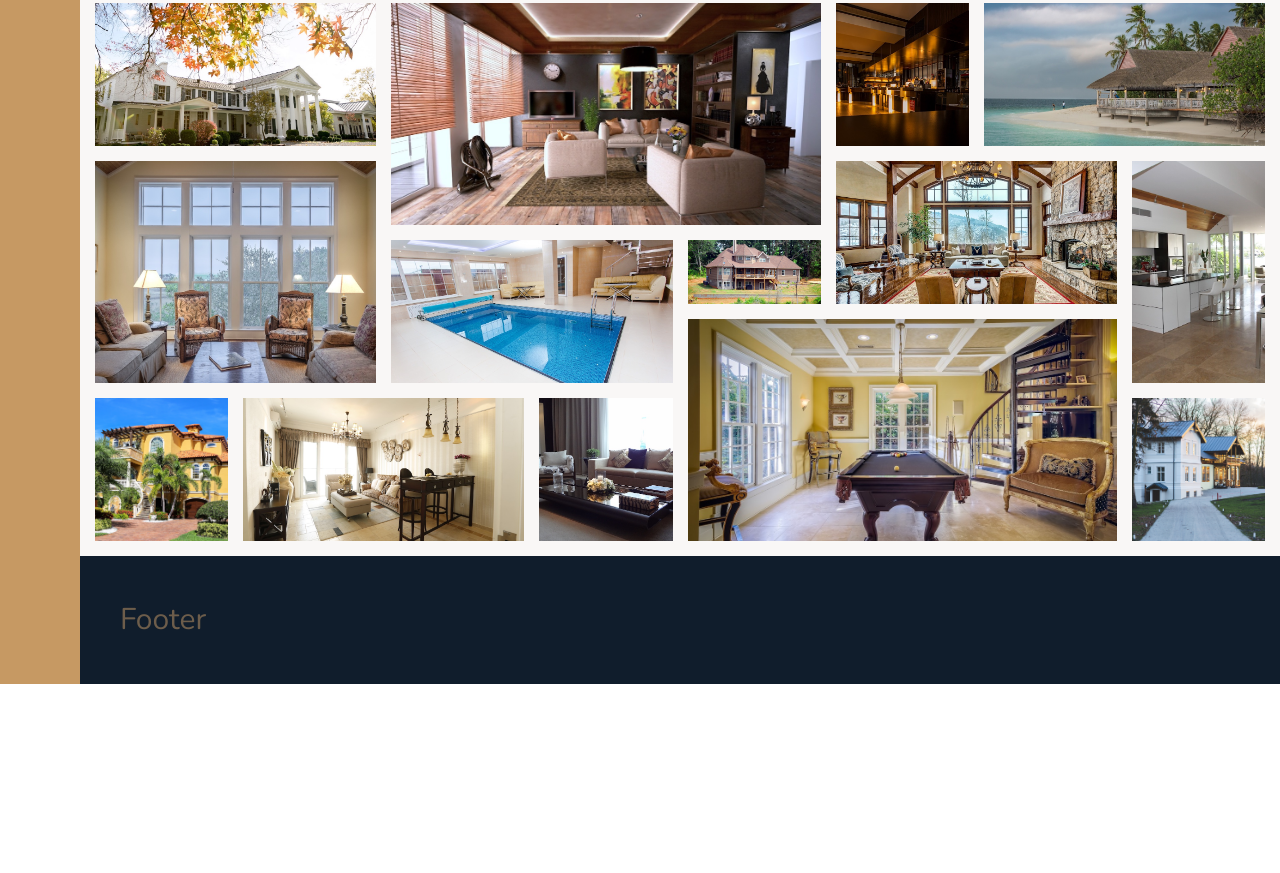
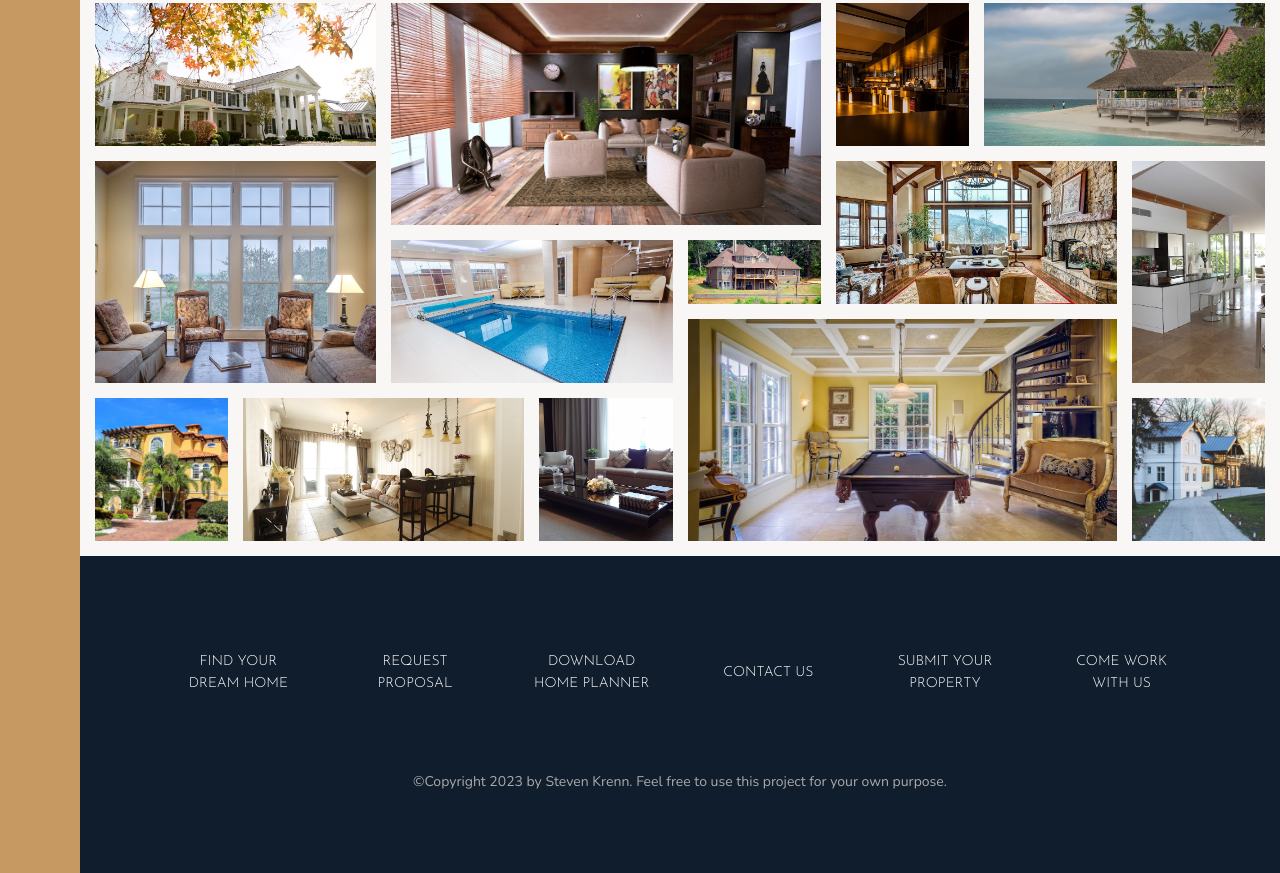
Before and after one commit to Krenbot/Nexter, a website: page index.html in a window 1280 px wide. Shown: the part 3283-4156 px from the top of the page. Before the commit the page ends 3967 px from the top, so only its background shows below. Drawn offline with nearby package versions, Linux system fonts and the light colour scheme.

Commit message:
apply footer stylings

```diff
--- a/index.html
+++ b/index.html
@@ -322,7 +322,19 @@
                 class="gallery__img"></figure>
     </section>
 
-    <footer class="footer">Footer</footer>
+    <footer class="footer">
+        <ul class="nav">
+            <li class="nav__item"><a href="#" class="nav__link">Find your dream home</a></li>
+            <li class="nav__item"><a href="#" class="nav__link">Request proposal</a></li>
+            <li class="nav__item"><a href="#" class="nav__link">Download home planner</a></li>
+            <li class="nav__item"><a href="#" class="nav__link">Contact us</a></li>
+            <li class="nav__item"><a href="#" class="nav__link">Submit your property</a></li>
+            <li class="nav__item"><a href="#" class="nav__link">Come work with us</a></li>
+        </ul>
+
+        <p class="copyright">&copy;Copyright 2023 by Steven Krenn. Feel free to use this project for your own purpose.
+        </p>
+    </footer>
 
 </body>
 
--- a/sass/_footer.scss
+++ b/sass/_footer.scss
@@ -1,4 +1,42 @@
 .footer {
     background-color: $color-secondary;
     grid-column: full-start / full-end;
+    padding: 8rem;
 }
+
+.nav {
+    list-style: none;
+    display: grid;
+    grid-template-columns: repeat(auto-fit, minmax(15rem, 1fr));
+    gap: 2rem;
+    align-items: center;
+
+    &__link:link,
+    &__link:visited {
+        font-size: 1.4rem;
+        color: white;
+        text-decoration: none;
+        font-family: $font-display;
+        text-transform: uppercase;
+        text-align: center;
+        padding: 1.5rem;
+        display: block;
+        transition: all .2s;
+    }
+
+    &__link:hover,
+    &__link:active {
+        background-color: rgba(#fff, .05);
+        transform: translateY(-3px);
+    }
+}
+
+.copyright {
+    font-size: 1.4rem;
+    color: $color-grey-light-2;
+    margin-top: 6rem;
+    margin-right: auto;
+    margin-left: auto;
+    text-align: center;
+    width: 70%;
+}
```
Also changed, not shown: sass/main.css, 1 other file.
